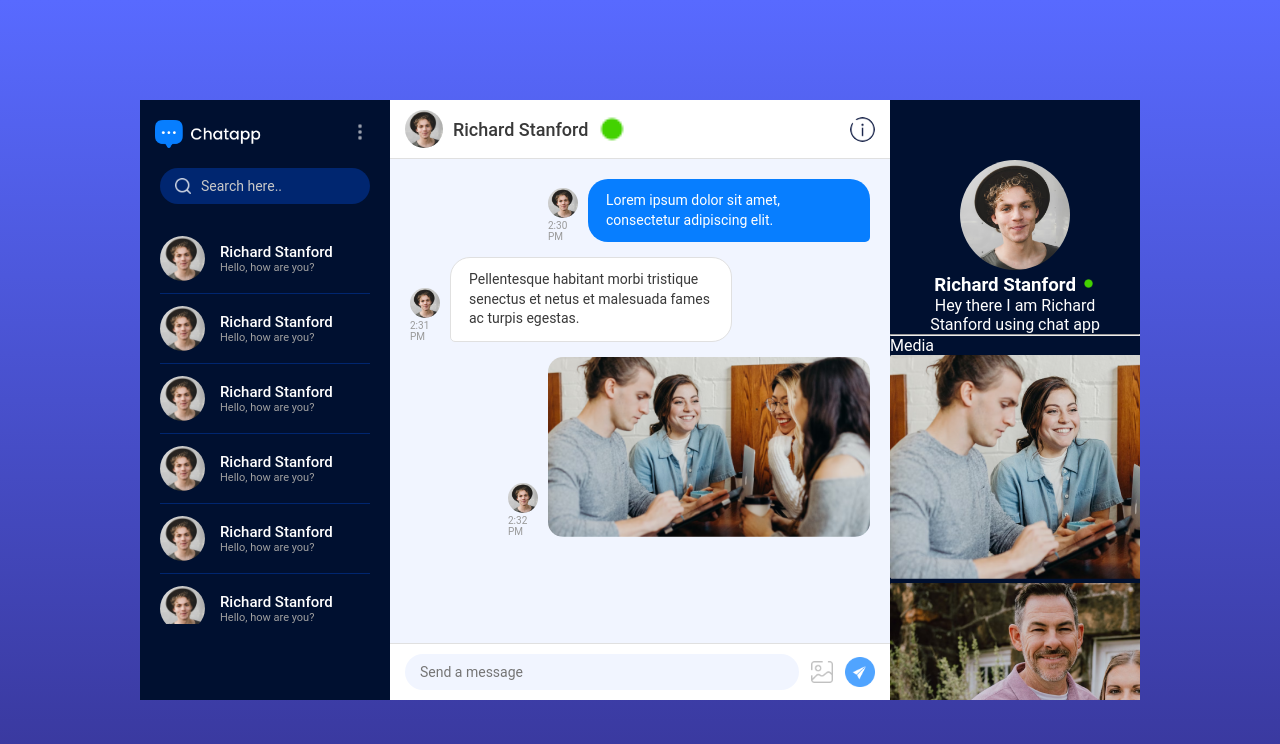
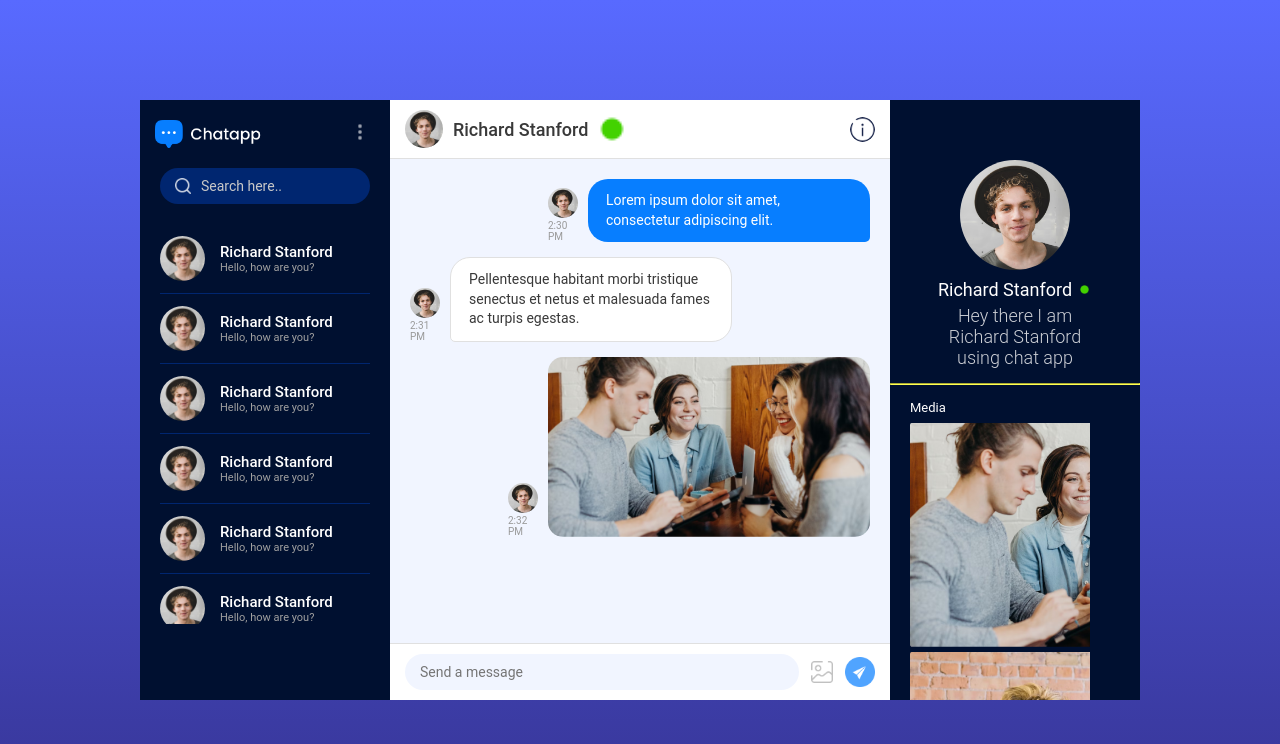
Before and after one commit to NoahMenezes/chatapp, a React (Vite) app: page /chat in a window 1280 px wide. Shown: the top 744 px of the page. Built offline with nearby package versions, Linux system fonts and the light colour scheme.

Commit message:
right side css complete

```diff
--- a/src/components/RightSideBar/RightSideBar.css
+++ b/src/components/RightSideBar/RightSideBar.css
@@ -16,3 +16,49 @@
   aspect-ratio: 1/1;
   border-radius: 50%;
 }
+.rs-profile h3{
+  font-size: 18px;
+  font-weight: 400;
+  display: flex;
+  align-items: center;
+  justify-content: center;
+  gap: 5px;
+  margin: 5px 0px;
+}
+.rs-profile p{
+  font-size: 18px;
+  opacity: 80%;
+  font-weight: 300;
+
+}
+.rs hr{
+  border-color: #ffff50;
+  margin: 15px 0px;
+}
+.rs-media{
+  padding: 0px 20px;
+  font-size: 13px;
+}
+.rs-media div{
+  max-width: 180px;
+  overflow-y: scroll;
+  display: grid;
+  grid-template-columns: 1fr 1fr 1fr;
+  gap: 5px;
+  margin-top: 8px ;
+}
+
+.rs-button{
+  position: absolute;
+  bottom: 20px;
+  left: 50%;
+  transform: translate(-50%);
+  background: #077eff;
+  color: white;
+  border: none;
+  font-size: 12px;
+  font-weight: 300;
+  padding: 10px 65px;
+  border-radius: 20px;
+  cursor: pointer;
+}
```
